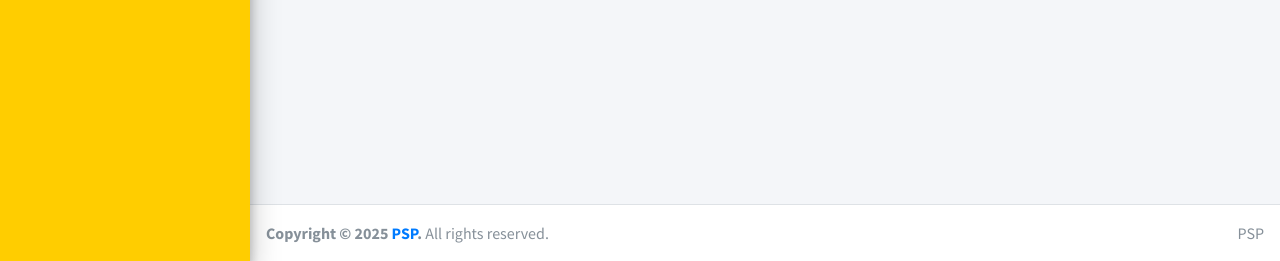
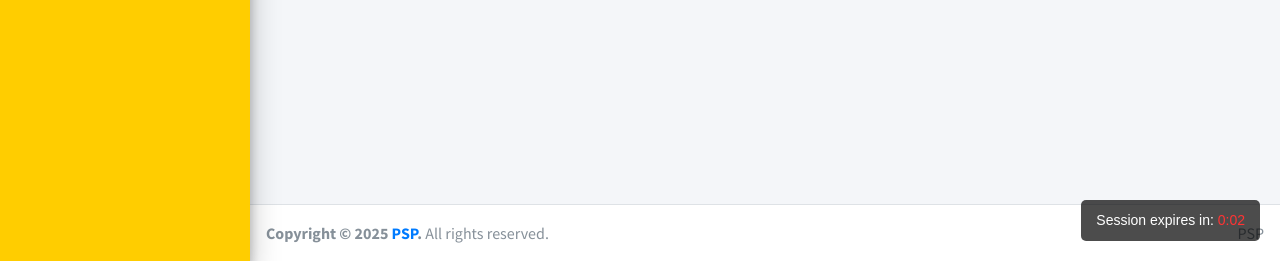
Before and after one commit to sorein3232/PSP-Website, a PHP site: page /PSP-Website/admin/gymMembers.php in a window 1280 px wide. Shown: the part 539-800 px from the top of the page. Run offline with PHP 8.4, Linux system fonts and the light colour scheme; a user stored in the database is signed in; data comes from the database, SQL or seed files in the repository; some libraries are stand-ins or nearby versions.

Commit message:
timeout fix on admin

```diff
--- a/admin/advertisement.php
+++ b/admin/advertisement.php
@@ -1,7 +1,7 @@
 <?php
 session_start();
 include 'database.php'; // Ensure this file contains your database connection
-
+include '../session_handler/session_timeout.php';
 if (isset($_GET['logout']) && $_GET['logout'] == 'true') {
     session_destroy();
     header("Location: adminLogin.php");
--- a/admin/announcement.php
+++ b/admin/announcement.php
@@ -1,7 +1,7 @@
 <?php
 session_start();
 include 'database.php'; // Database connection
-
+include '../session_handler/session_timeout.php';
 
 // Handle logout
 if (isset($_GET['logout']) && $_GET['logout'] == 'true') {
--- a/admin/appointments.php
+++ b/admin/appointments.php
@@ -7,7 +7,7 @@ require_once "database.php";
 // Remove any output or whitespace before including header
 ob_clean();
 include('includes/header.php');
-
+include '../session_handler/session_timeout.php';
 // Enable error reporting for debugging
 ini_set('display_errors', 1);
 ini_set('display_startup_errors', 1);
--- a/admin/gymMembers.php
+++ b/admin/gymMembers.php
@@ -1,7 +1,7 @@
 <?php
 session_start();
 require_once 'database.php';
-
+include '../session_handler/session_timeout.php';
 // Authentication Check
 if (!isset($_SESSION['admin_id'])) {
     header("Location: adminLogin.php");
--- a/admin/index.php
+++ b/admin/index.php
@@ -1,5 +1,3 @@
 <?php
 header("Location: adminLogin.php");
 exit();
-
-include '../session_handler/session_timeout.php';
--- a/admin/scheduleAdmin.php
+++ b/admin/scheduleAdmin.php
@@ -1,7 +1,7 @@
 <?php
 session_start();
 include("../dbs_connection/database.php");
-
+include '../session_handler/session_timeout.php';
 // Handle logout
 if (isset($_GET['logout']) && $_GET['logout'] == 'true') {
     session_destroy();
```
